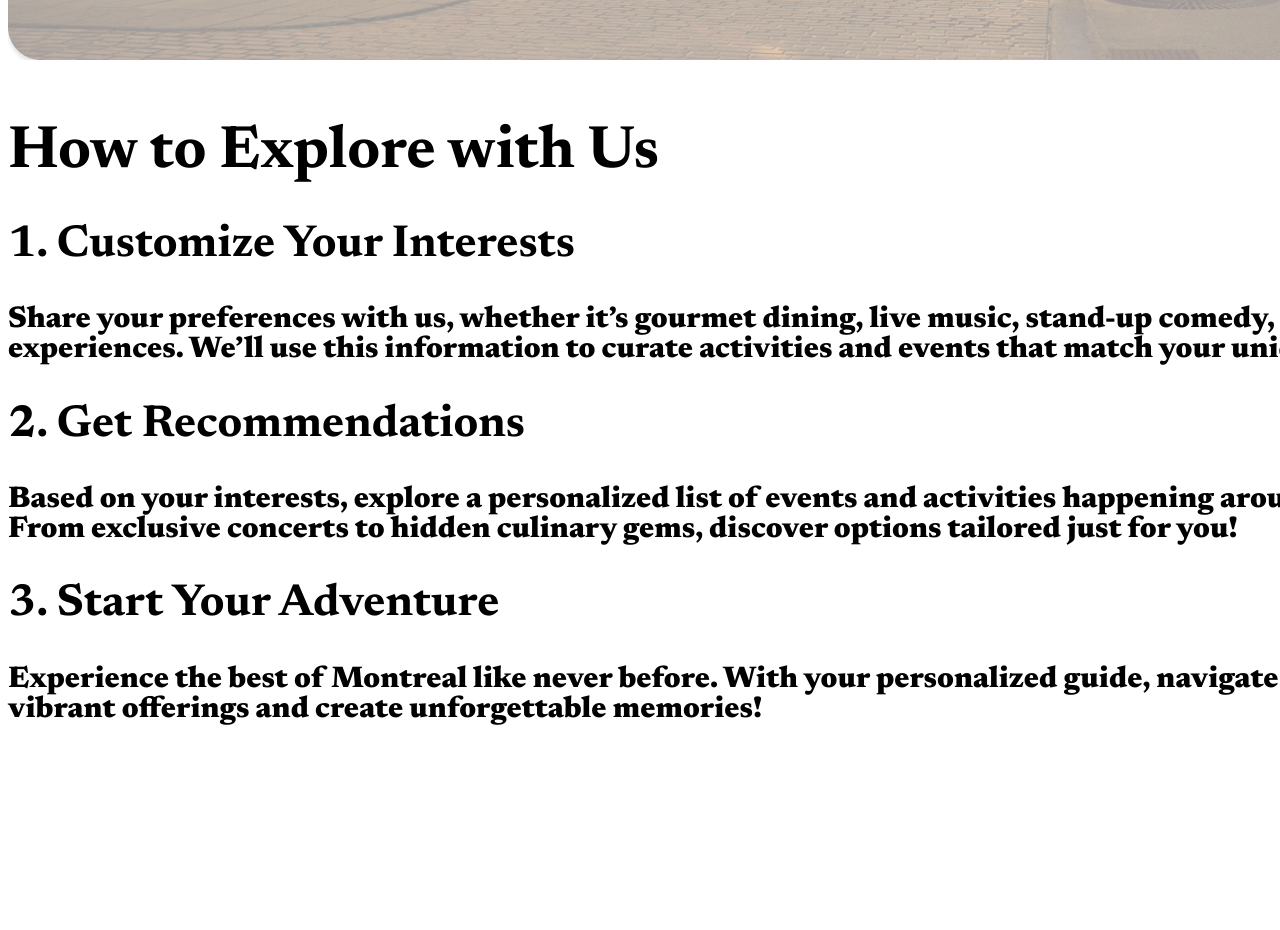
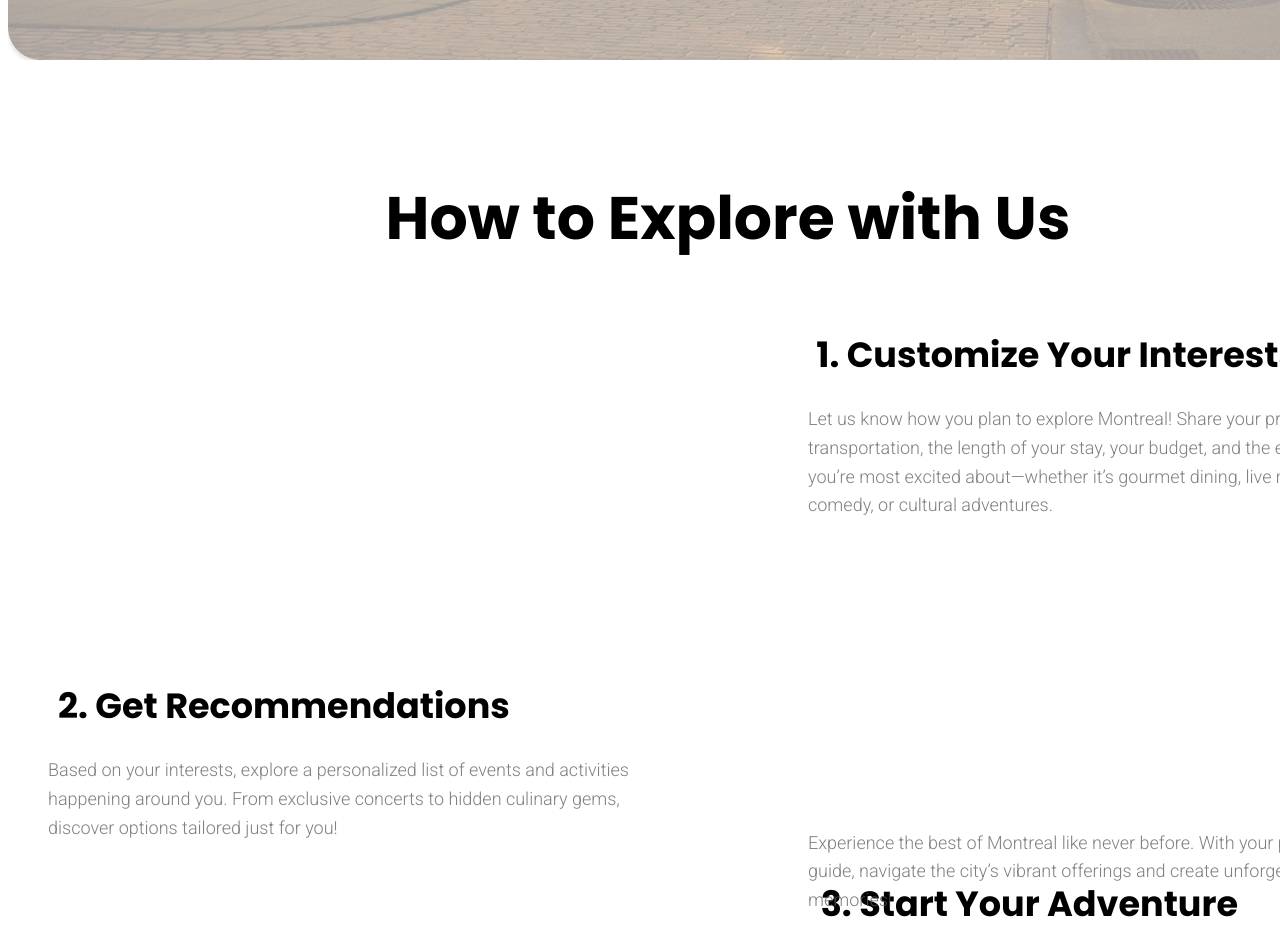
Before and after one commit to cedricdraghici/montreal-explorer, a React (Create React App) app in the folder frontend/: page / in a window 1280 px wide. Shown: the part 700-1630 px from the top of the page. Before the commit the page ends 1425 px from the top, so only its background shows below. Built offline with nearby package versions, Linux system fonts and the light colour scheme; a web font is replaced by a local one.

Commit message:
update app css

```diff
--- a/frontend/src/App.css
+++ b/frontend/src/App.css
@@ -1,5 +1,8 @@
 @import url('https://fonts.googleapis.com/css2?family=Newsreader:ital,opsz,wght@0,6..72,200..800;1,6..72,200..800&family=Smooch+Sans&display=swap');
 @import url('https://fonts.googleapis.com/css2?family=Kanit:ital,wght@0,100;0,200;0,300;0,400;0,500;0,600;0,700;0,800;0,900;1,100;1,200;1,300;1,400;1,500;1,600;1,700;1,800;1,900&display=swap');
+@import url('https://fonts.googleapis.com/css2?family=Roboto:ital,wght@0,100..900;1,100..900&display=swap');
+@import url('https://fonts.googleapis.com/css2?family=Poppins:ital,wght@0,100;0,200;0,300;0,400;0,500;0,600;0,700;0,800;0,900;1,100;1,200;1,300;1,400;1,500;1,600;1,700;1,800;1,900&display=swap');
+
 
 .image {
     opacity: 1;
@@ -95,12 +98,84 @@
 }
 
 .HowItWorks{
-    font-size: 30px;
-    font-family: 'Newsreader';
+  font-size:30px;
+  font-family: 'Poppins';
   font-weight: 800;
   position: relative;
-    top:250px;
+  top:300px;
+  text-align: center;
+}
 
+.step1Title{
+  font-size: 35px;
+  font-family: 'Poppins';
+  font-weight: 700;
+  position: relative;
+  top:25px;
+  text-align: right;
+  margin-left: 750px;
+  margin-right: 150px;
+}
+
+.step1Details{
+  font-size: 18px;
+  font-family: "Roboto", serif;
+  font-weight: 380;
+  color:rgba(90, 90, 90, 0.77);
+  line-height: 1.6;
+  position: relative;
+  top:20px;
+  text-align: left;
+  margin-left: 800px;
+  margin-right: 35px;
+}
+
+.step2Title{
+  font-size: 35px;
+  font-family: 'Poppins';
+  font-weight: 700;
+  position: relative;
+  top:150px;
+  text-align: left;
+  margin-left: 50px;
+  margin-right: 750px;
+}
+
+.step2Details{
+  font-size: 18px;
+  font-family: "Roboto", serif;
+  font-weight: 380;
+  color:rgba(90, 90, 90, 0.77);
+  line-height: 1.6;
+  position: relative;
+  top:145px;
+  text-align: left;
+  margin-left: 40px;
+  margin-right: 780px;
+}
+
+.step3Title{
+  font-size: 35px;
+  font-family: 'Poppins';
+  font-weight: 700;
+  position: relative;
+  top:150px;
+  text-align: right;
+  margin-left: 600px;
+  margin-right: 210px;
+}
+
+.step3Details{
+  font-size: 18px;
+  font-family: "Roboto", serif;
+  font-weight: 380;
+  color:rgba(90, 90, 90, 0.77);
+  line-height: 1.6;
+  position: relative;
+  top:20px;
+  text-align: left;
+  margin-left: 800px;
+  margin-right: 35px;
 }
 
 .language-switcher {
--- a/frontend/src/components/HowItWorks.js
+++ b/frontend/src/components/HowItWorks.js
@@ -8,9 +8,10 @@ function HowItWorks() {
     en: {
         title: 'How to Explore with Us',
         step1Title:'1. Customize Your Interests',
-        step1Details: 'Share your preferences with us, whether it’s gourmet dining, \
-                live music, stand-up comedy, or cultural experiences. \
-                We’ll use this information to curate activities and events that match your unique tastes!',
+        step1Details: 'Let us know how you plan to explore Montreal! \
+                Share your preferences for transportation, the length of your stay, \
+                your budget, and the experiences you’re most excited about—whether\
+                it’s gourmet dining, live music, stand-up comedy, or cultural adventures.',
         step2Title: '2. Get Recommendations',
         step2Details: 'Based on your interests, explore a personalized list of events \
                 and activities happening around you. From exclusive concerts to hidden culinary \
```
Lines whose indentation alone changed are shown as unchanged.
